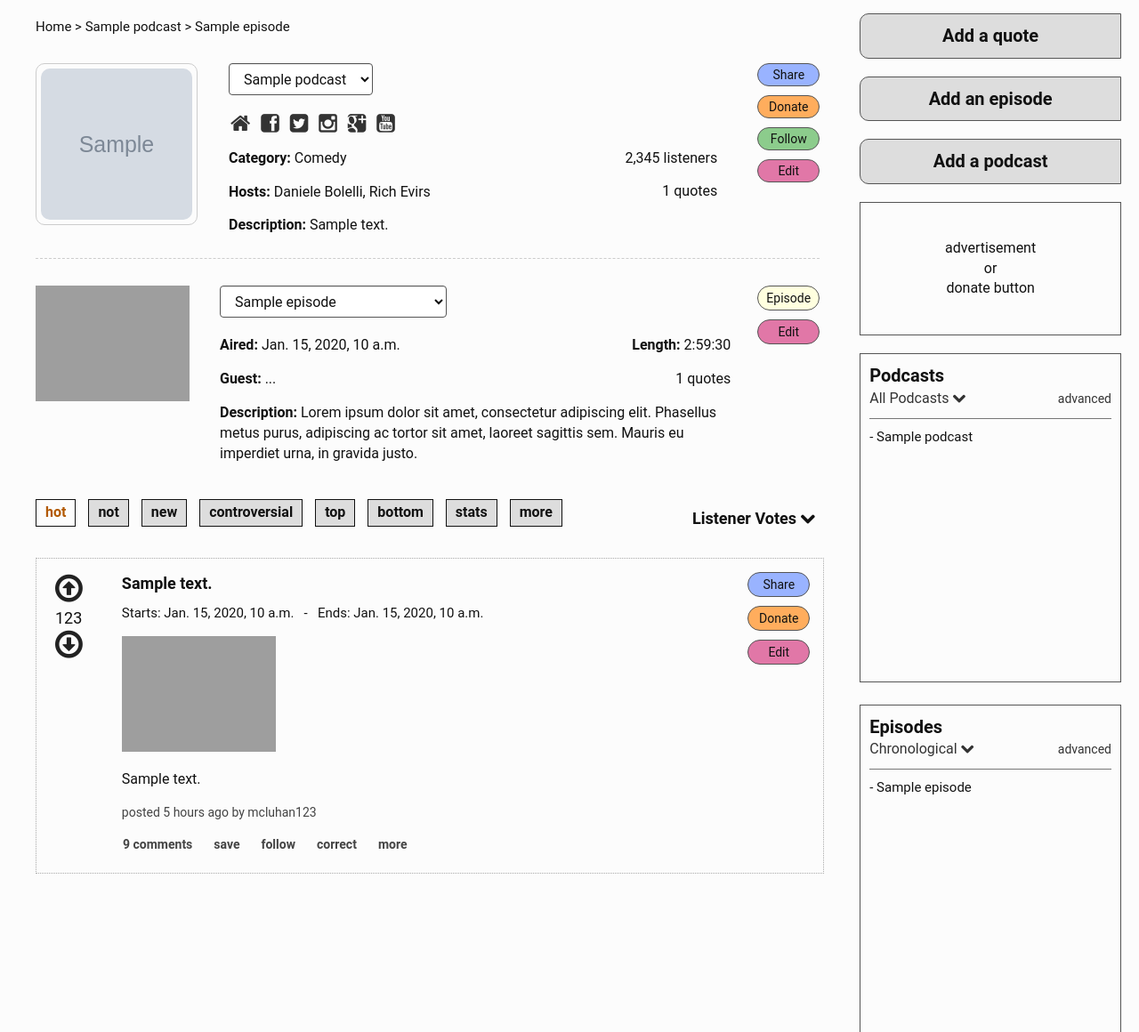
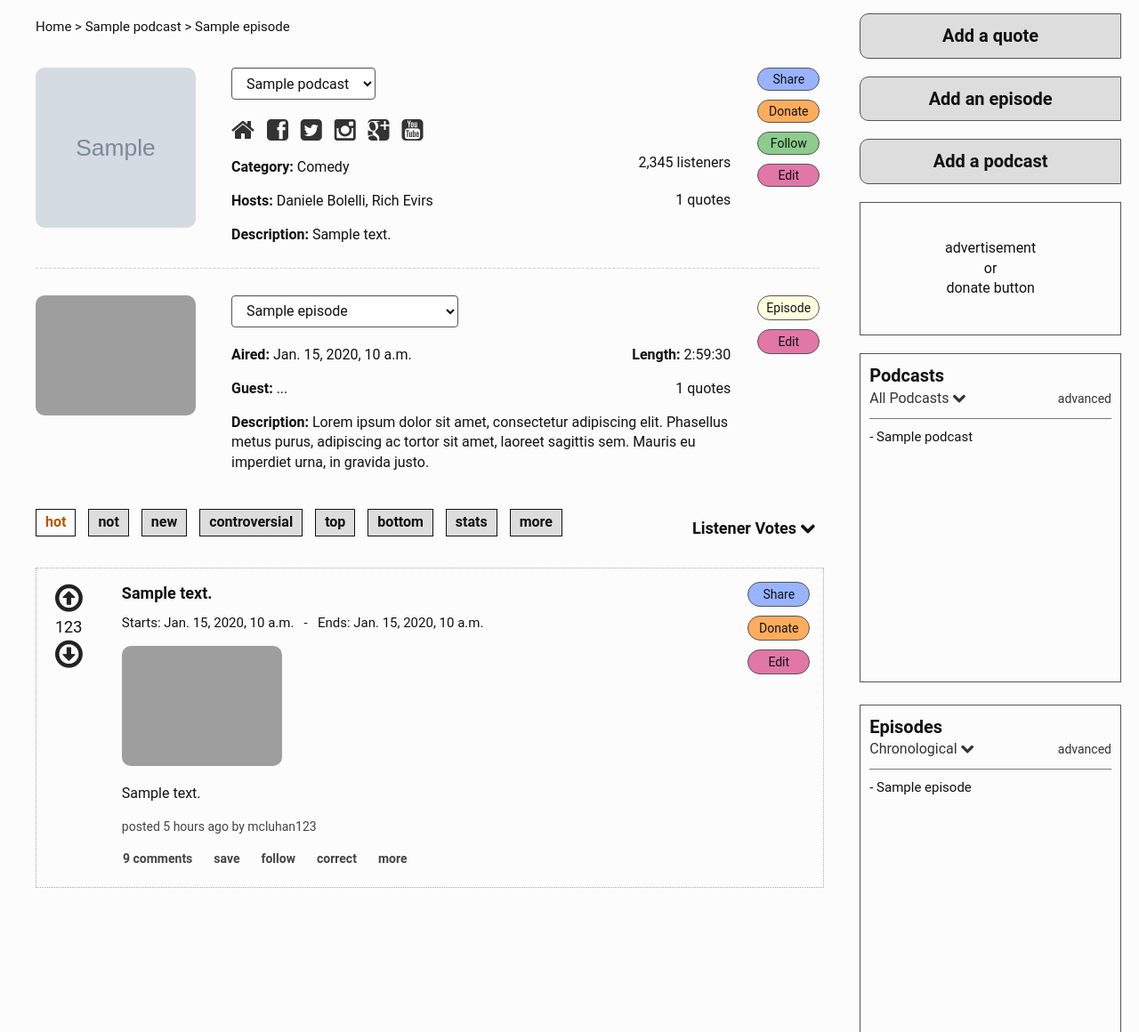
Before and after one commit to podcastquotes/podcastquotes, a Django app: template podcastquotes/templates/episode_detail.html in a window 1280 px wide. Shown: the part 62-1222 px from the top of the page at 89% size. Run offline with Django 3.2, Linux system fonts and the light colour scheme; the template is opened without the code that fills it: most values are stand-ins (such as "Sample title", 1, 10 or a date in 2020); grey boxes marked "Sample" are stand-in pictures; some libraries are stand-ins or nearby versions; grey boxes are pictures that could not be loaded.

Commit message:
Edit styles.css

```diff
--- a/podcastquotes/static/css/styles.css
+++ b/podcastquotes/static/css/styles.css
@@ -242,7 +242,7 @@ body {
 
 @media (min-width:992px) {
     .pq-breadcrumbs {
-        margin:5px 0 15px 0;
+        margin:5px 0 20px 0;
         font-size:15px;
     }
 }
@@ -455,7 +455,7 @@ body {
 
 .pq-podcast-title {
     float:left;
-    margin:0 0 15px 5px;
+    margin:0 0 15px 0;
     font-size:22px;
     font-weight:bold;
     color:#111;
@@ -472,37 +472,35 @@ body {
 @media (min-width:768px) {
     .pq-podcast-header-box {
         overflow:hidden;
-        padding:0 30px 20px 25px;
+        padding:0 15px 20px 30px;
     }
 }
 
 .pq-podcast-social-media {
     clear:left;
-    margin:0 0 5px 7px;
-    font-size:24px;
+    margin:0 10 5px 0;
+    font-size:28px;
     color:#333;
 }
 
 .pq-podcast-profile-picture {
     float:left;
-    margin:0 5px 5px 0;
-    padding:5px;
-    border:1px solid #ccc;
+    margin:0 10px 5px 0;
     border-radius:10px;
 }
 
 @media (max-width:767px) {
     .pq-podcast-profile-picture img {
-        height:170px;
-        width:170px;
+        height:180px;
+        width:180px;
         border-radius:10px;
     }
 }
 
 @media (min-width:768px) {
     .pq-podcast-profile-picture img {
-        height:170px;
-        width:170px;
+        height:180px;
+        width:180px;
         border-radius:10px;
     }
 }
@@ -510,14 +508,14 @@ body {
 .pq-podcast-header-info-left {
     clear:left;
     overflow:hidden;
-    margin:10px 5px 15px 5px;
+    margin:10px 5px 15px 0;
     font-size:16px;
 }
 
 .pq-podcast-header-info-right-1 {
     clear:right;
     float:right;
-    margin:5px 0 0 5px;
+    margin:5px 0 0 0;
     font-size:16px;
 }
 
@@ -531,7 +529,7 @@ body {
 .pq-podcast-header-info-full {
     clear:left;
     overflow:hidden;
-    margin:0 15px 5px 5px;
+    margin:0 0 5px 0px;
     font-size:16px;
 }
 
@@ -562,25 +560,17 @@ body {
     }
 }
 
-.pq-episode-clip {
-    float:right;
-    clear:right;
-    margin:10px 0 -5px 0;
-    font-size:32px;
-}
-
 .pq-episode-profile-picture {
     float:left;
     width:180px;
-    margin:0 30px 10px 0;
-    padding:5px;
+    margin:0 40px 10px 0;
     border:1px solid #ccc;
     border-radius:10px;
 }
 
 .pq-episode-profile-picture img {
     border-radius:10px;
-    max-width:170px;
+    max-width:180px;
 }
 
 .pq-episode-title {
@@ -595,14 +585,14 @@ body {
     .pq-episode-header-box {
         clear:both;
         overflow:hidden;
-        padding:20px 15px 0 0px;
+        padding:20px 0px 0 0px;
     }
 }
 
 @media (min-width:768px) {
     .pq-episode-header-box {
         overflow:hidden;
-        padding:5px 15px 0 5px;
+        padding:5px 15px 0 0;
     }
 }
 
@@ -623,7 +613,7 @@ body {
 .pq-episode-header-info-full {
     clear:left;
     overflow:hidden;
-    margin:0 15px 5px 0;
+    margin:0 0 5px 0;
     font-size:16px;
 }
 
@@ -1250,13 +1240,15 @@ a {
 }
 
 .youtube-img-preview {
-    width:173px;
+    width:180px;
+    margin:0 10px 0 0;
+    border-radius:10px;
 }
 
 .youtube-img-empty {
     width:183px;
     float:left;
-    margin:5px 29px 25px 0;
+    margin:5px 30px 25px 0;
     text-align:center;
     font-size:18px;
     font-weight:bold;
@@ -1264,7 +1256,7 @@ a {
 
 .youtube {
     float:left;
-    margin:0 29px 20px 0;
+    margin:0 30px 20px 0;
 }
 
 @media (max-width:499px) {
@@ -1287,7 +1279,7 @@ a {
     .iframe-size {
         width:476px;
         height:300px;
-        margin:0 0 10px 0;
+        margin:0 0 20px 0;
     }
 }
 
```
